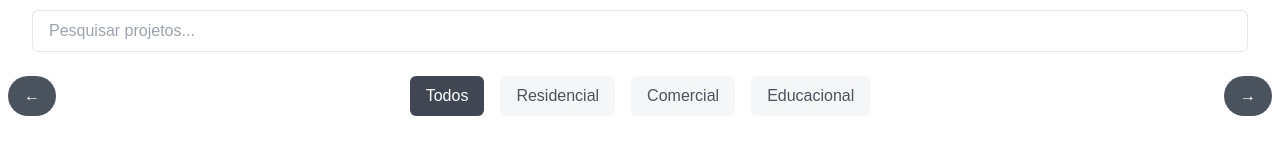
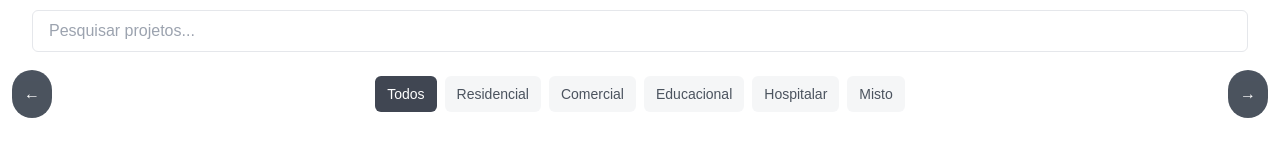
Before and after one commit to Vodfa/siteteste, a React (Vite) app: page /projetos in a window 1280 px wide. Shown: the part 174-316 px from the top of the page. Built offline with nearby package versions, Linux system fonts and the light colour scheme.

Commit message:
Update Projetos.tsx

```diff
--- a/src/pages/Projetos.tsx
+++ b/src/pages/Projetos.tsx
@@ -237,7 +237,7 @@ export function Projetos() {
     'Urbanismo',
   ];
 
-  const itemsPerPage = 4;
+  const itemsPerPage = 6;
 
   const handleNextCategories = (): void => {
     setVisibleCategories((prev) =>
@@ -286,22 +286,22 @@ export function Projetos() {
         <div className="flex items-center justify-between mb-8 relative">
           <button
             onClick={handlePreviousCategories}
-            className="absolute left-0 px-4 py-2 rounded-full bg-gray-800 text-white opacity-80 hover:opacity-100 focus:outline-none"
+            className="absolute left-0 px-3 py-3 rounded-full bg-gray-800 text-white opacity-80 hover:opacity-100 focus:outline-none"
             style={{ transform: 'translateX(-50%)' }}
           >
             ←
           </button>
 
-          <div className="flex space-x-4 mx-auto">
+          <div className="flex space-x-2 mx-auto">
             {displayedCategories.map((category) => (
               <button
                 key={category}
                 onClick={() => handleFilterChange(category)}
-                className={`px-4 py-2 rounded-md opacity-80 transition-opacity ${
-                  filter === category
-                    ? 'bg-gray-900 text-white opacity-100'
-                    : 'bg-gray-100 text-gray-800 hover:opacity-100'
-                }`}
+                className={`px-3 py-2 rounded-md opacity-80 transition-opacity text-sm whitespace-nowrap ${
+  filter === category
+    ? 'bg-gray-900 text-white opacity-100'
+    : 'bg-gray-100 text-gray-800 hover:opacity-100'
+}`}
               >
                 {category}
               </button>
@@ -310,7 +310,7 @@ export function Projetos() {
 
           <button
             onClick={handleNextCategories}
-            className="absolute right-0 px-4 py-2 rounded-full bg-gray-800 text-white opacity-80 hover:opacity-100 focus:outline-none"
+            className="absolute right-0 px-3 py-3 rounded-full bg-gray-800 text-white opacity-80 hover:opacity-100 focus:outline-none"
             style={{ transform: 'translateX(50%)' }}
           >
             →
```
